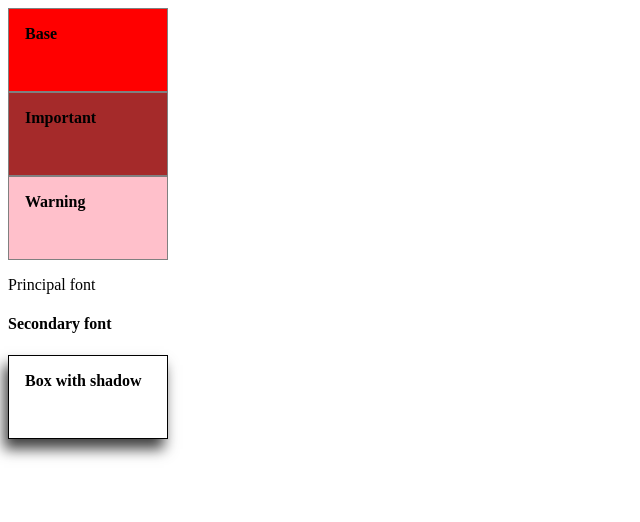
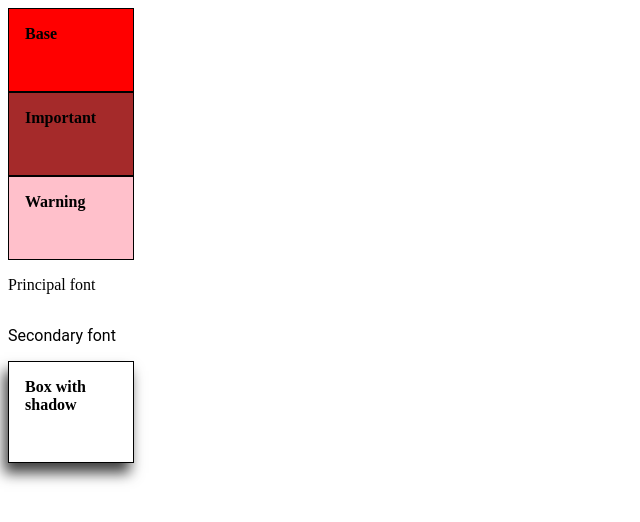
Before and after one commit to sirclap/layout-2, a website built with Parcel: page src/index.html in a window 1280 px wide. Shown: the whole page, without its empty margins (0-640 px from the left). Built offline with nearby package versions, Linux system fonts and the light colour scheme.

Commit message:
Cambios menores en estilos

```diff
--- a/src/index.html
+++ b/src/index.html
@@ -9,16 +9,16 @@
 </head>
 
 <body>
-    <section class="avisos">
-        <div class="item">Base</div>
-        <div class="item important">Important</div>
-        <div class="item warning">Warning</div>
-    </section>
-    <section>Principal font</section>
-    <section>
-        <h4>Secondary font</h4>
-    </section>
-    <section class="box">Box with shadow</section>
+    <div class="container">
+        <ul class="avisos">
+            <li>Base</li>
+            <li class="important">Important</li>
+            <li class="warning">Warning</li>
+        </ul>
+        <p>Principal font</p>
+        <p class="alternative">Secondary font</p>
+        <div class="box shadow">Box with shadow</div>
+    </div>
 </body>
 
 </html>
--- a/src/styles/avisos/_avisos.scss
+++ b/src/styles/avisos/_avisos.scss
@@ -1,15 +1,13 @@
 .avisos {
     display: flex;
     flex-direction: column;
+    list-style-type: none;
+    margin: 0;
+    padding: 0;
 
-
-    .item {
-        border-radius: $theme-box_border-radius;
-        padding: $theme-box_padding;
+    li {
+        @extend .box;
         background-color: $theme-color-base;
-        border: 1px solid gray;
-        width: 10%;
-        font-weight: bold;
 
         &.important {
             background-color: $theme-important-color;
--- a/src/styles/base/_base.scss
+++ b/src/styles/base/_base.scss
@@ -1,3 +1,9 @@
-section {
-    margin-bottom: 1rem;
+.container {
+    display: flex;
+    flex-direction: column;
+    width: 10%;
 }
+
+.alternative {
+    font-family: $theme-alternative-font;
+}
--- a/src/styles/box/_box.scss
+++ b/src/styles/box/_box.scss
@@ -2,7 +2,8 @@
     border: 1px solid black;
     font-weight: bold;
     padding: $theme-box_padding;
-    width: 10%;
 
-    @extend %box-shadow;
+    &.shadow {
+        @extend %box-shadow;
+    }
 }
--- a/src/styles/themes/_theme-blue.scss
+++ b/src/styles/themes/_theme-blue.scss
@@ -1,3 +1,5 @@
+@import url('https://fonts.googleapis.com/css2?family=Roboto&display=swap');
+
 $theme-color-base: blue;
 $theme-important-color: darkblue;
 $theme-warning-color: lightblue;
@@ -11,6 +13,5 @@ $theme-box_padding: 1rem 1rem 3rem 1rem;
     box-shadow: 8px 10px 13px 0px rgba(0,0,0,0.75);
 }
 
-h4  {
-    font-weight: normal;
-}
+
+$theme-alternative-font: default;
--- a/src/styles/themes/_theme-default.scss
+++ b/src/styles/themes/_theme-default.scss
@@ -10,3 +10,5 @@ $theme-box_padding: 1rem 1rem 3rem 1rem;
     -moz-box-shadow: -4px 10px 13px 0px rgba(0,0,0,0.75);
     box-shadow: -4px 10px 13px 0px rgba(0,0,0,0.75);
 }
+
+$theme-alternative-font: 'Roboto', sans-serif;
```
